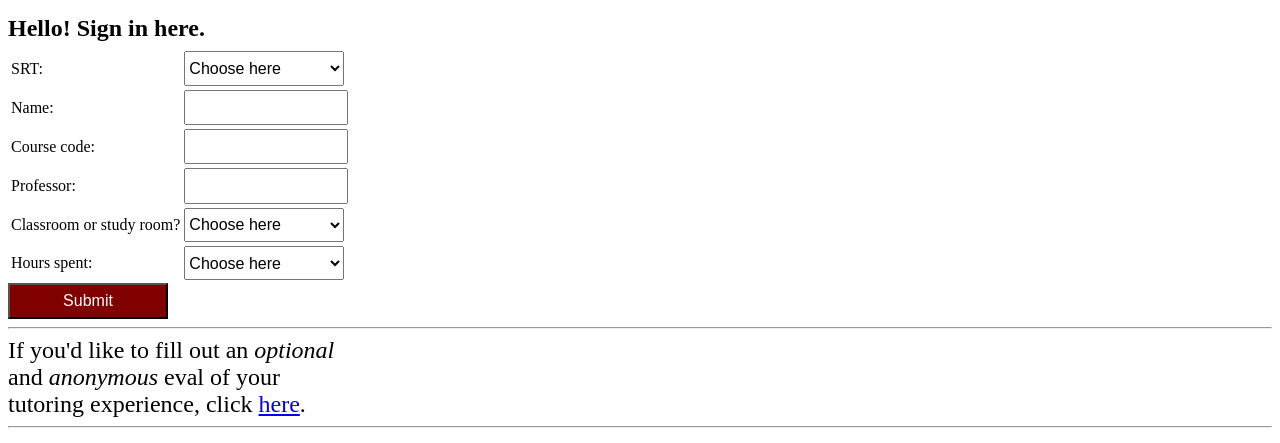
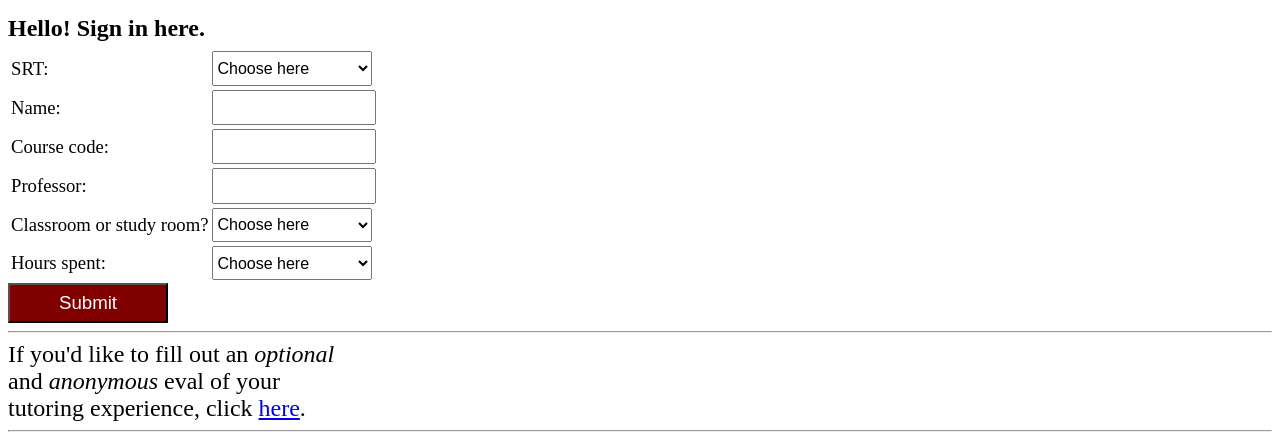
Before and after one commit to rhit-hurtigna/srt-sign-in, a plain HTML site: page index.html in a window 1280 px wide. Shown: the top 443 px of the page. Drawn offline with Linux system fonts and the light colour scheme.

Commit message:
font sizes

```diff
--- a/index.html
+++ b/index.html
@@ -9,6 +9,9 @@
         body, input, select, button, label {
             font-size: 12pt;
         }
+        label {
+            font-size: 14pt;
+        }
         input, select {
             width: 120pt;
             max-width: 30vw;
@@ -16,6 +19,7 @@
         input[type=submit] {
             background-color: #800000;
             color: white;
+            font-size: 14pt;
         }
         h2, button, input, select, label {
             margin-bottom: 0pt;
```
